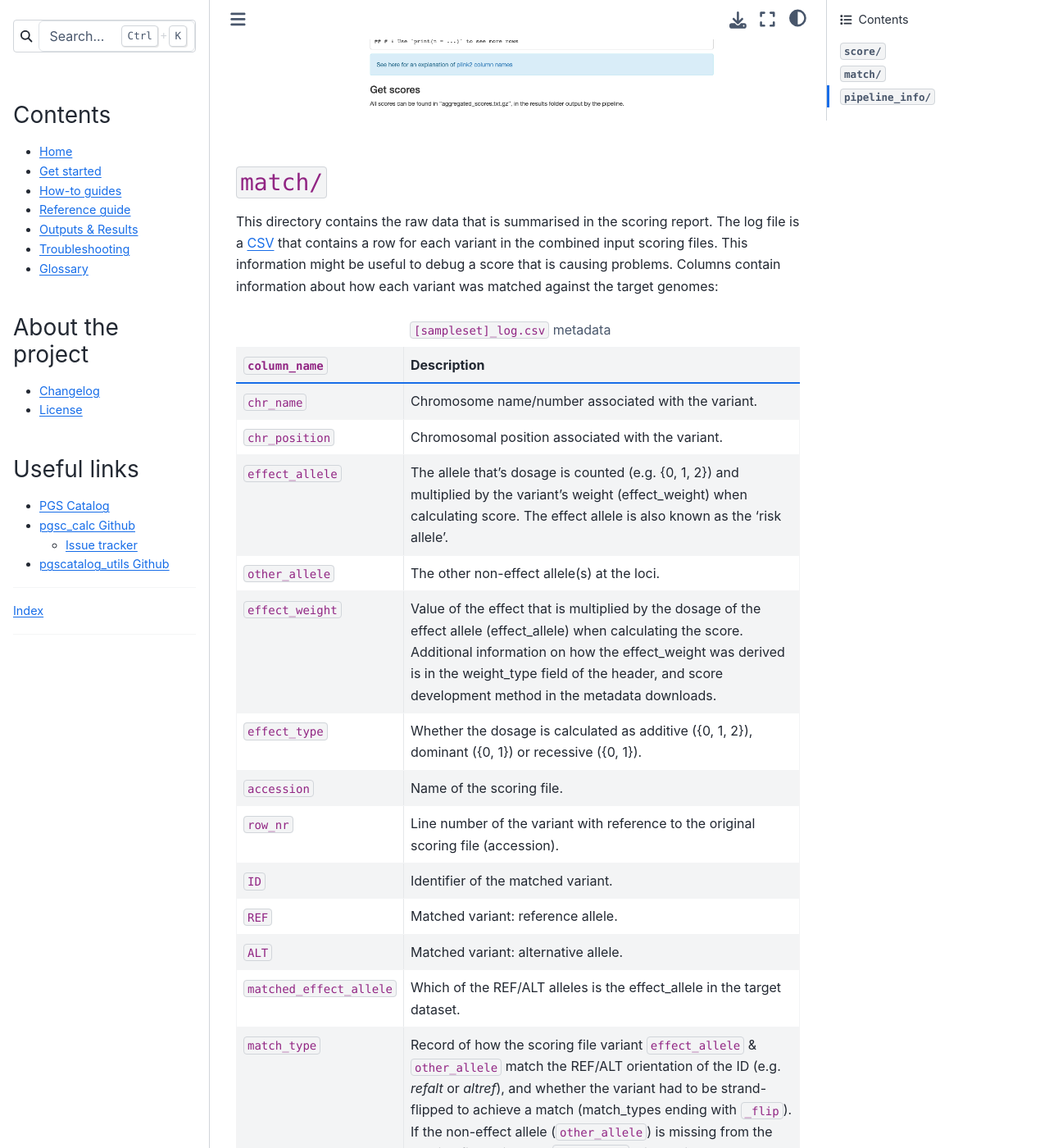
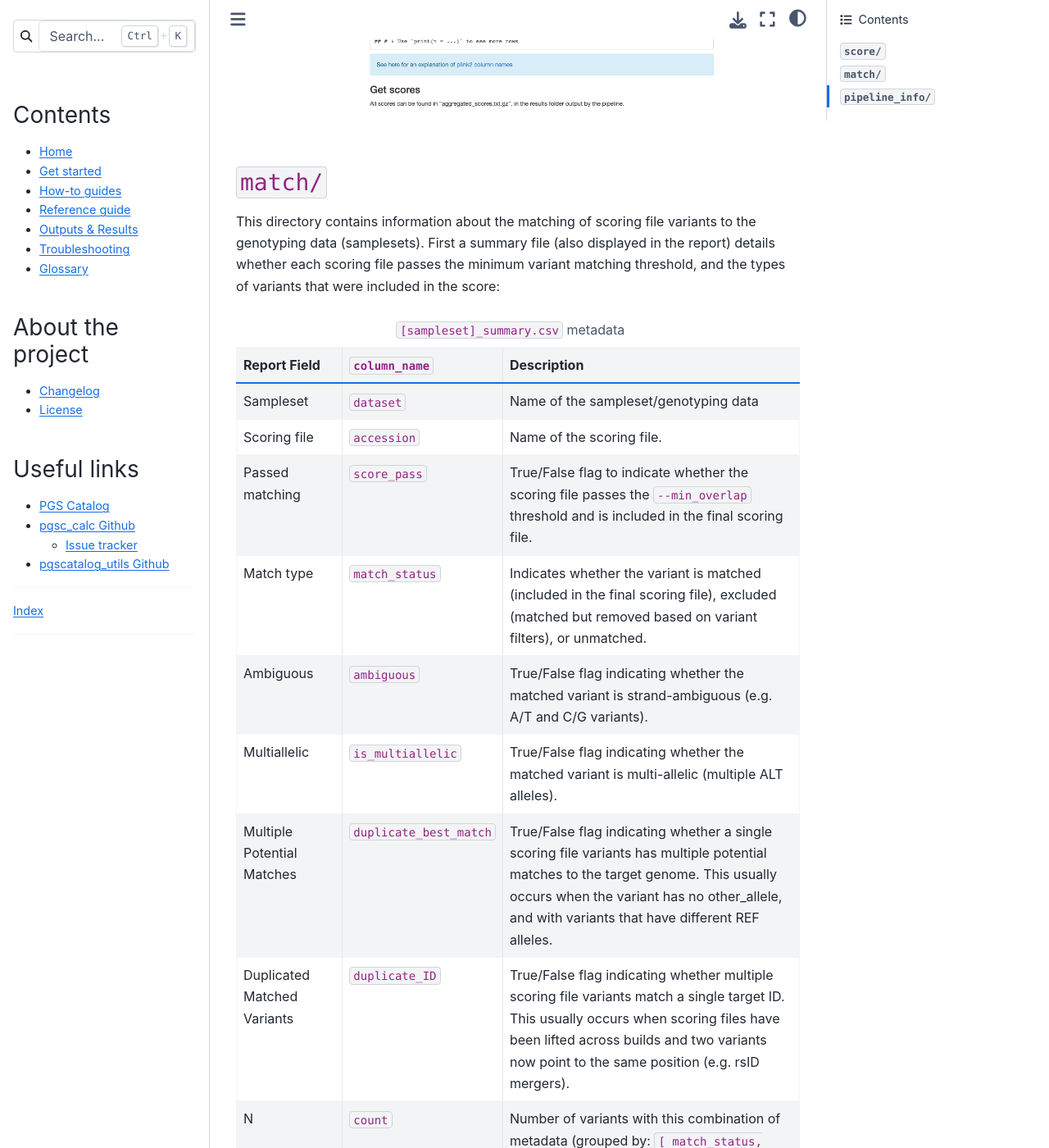
Before and after one commit to PGScatalog/pgsc_calc, a Sphinx documentation site: the page built from docs/output.rst, in a window 1280 px wide and 1400 px high, scrolled down 2365 px. Shown: the whole window at 82% size. Built offline with Sphinx 7.4.7 and the Sphinx Book theme 1.1.4, drawn with Linux system fonts in a browser that asks for light colours; some of the changed text lies outside the part shown.

Commit message:
Edit match table metadata

```diff
--- a/docs/output.rst
+++ b/docs/output.rst
@@ -52,7 +52,7 @@ each scoring file match with target sampleset(s). The first table provides a sum
 number and percentage of variants within each score that have been matched, and whether that
 score passed the ``--min_overlap`` threshold (Passed Matching column) for calculation. The second
 table provides a more detailed summary of variant matches broken down by types of variants (strand ambiguous,
-multi-allelic, duplicates) for the matched and unmatched variants (see ``match/`` section for details):
+multi-allelic, duplicates) for the matched, excluded, and unmatched variants (see ``match/`` section for details):
 
 .. image:: screenshots/Report_2_VariantMatching.png
     :width: 600
@@ -70,19 +70,71 @@ multiple dataset(s):
 ``match/``
 ----------
 
-This directory contains the raw data that is summarised in the scoring
-report. The log file is a :term:`CSV` that contains a row for each variant in
-the combined input scoring files. This information might be useful to debug a
+This directory contains information about the matching of scoring file variants to
+the genotyping data (samplesets). First a summary file (also displayed in the report)
+details whether each scoring file passes the minimum variant matching threshold, and
+the types of variants that were included in the score:
+
+.. list-table:: ``[sampleset]_summary.csv`` metadata
+    :widths: 20, 20, 60
+    :header-rows: 1
+
+    * - Report Field
+      - ``column_name``
+      - Description
+    * - Sampleset
+      - ``dataset``
+      - Name of the sampleset/genotyping data
+    * - Scoring file
+      - ``accession``
+      - Name of the scoring file.
+    * - Passed matching
+      - ``score_pass``
+      - True/False flag to indicate whether the scoring file passes the ``--min_overlap`` threshold
+        and is included in the final scoring file.
+    * - Match type
+      - ``match_status``
+      - Indicates whether the variant is matched (included in the final scoring file),
+        excluded (matched but removed based on variant filters), or unmatched.
+    * - Ambiguous
+      - ``ambiguous``
+      - True/False flag indicating whether the matched variant is strand-ambiguous (e.g. A/T and C/G variants).
+    * - Multiallelic
+      - ``is_multiallelic``
+      - True/False flag indicating whether the matched variant is multi-allelic (multiple ALT alleles).
+    * - Multiple Potential Matches
+      - ``duplicate_best_match``
+      - True/False flag indicating whether a single scoring file variants has multiple potential matches to the target genome.
+        This usually occurs when the variant has no other_allele, and with variants that have different REF alleles.
+    * - Duplicated Matched Variants
+      - ``duplicate_ID``
+      - True/False flag indicating whether multiple scoring file variants match a single target ID. This usually occurs
+        when scoring files have been lifted across builds and two variants now point to the same position (e.g. rsID mergers).
+    * - N
+      - ``count``
+      - Number of variants with this combination of metadata (grouped by: ``[ match_status, ambiguous, is_multiallelic,
+        duplicate_best_match, duplicate_ID]``
+    * - percent
+      - ``percent``
+      - Percent of the scoring file's variants that have the combination of metadata in count.
+
+
+The log file is a :term:`CSV` that contains all possible matches
+for each variant in the combined input scoring files. This information is useful to debug a
 score that is causing problems. Columns contain information about how each
 variant was matched against the target genomes:
 
 
-.. list-table:: ``[sampleset]_log.csv`` metadata
+.. list-table:: ``[sampleset]_log.csv.gz`` metadata
     :widths: 20, 80
     :header-rows: 1
 
     * - ``column_name``
       - Description
+    * - ``row_nr``
+      - Line number of the variant with reference to the original scoring file (accession).
+    * - ``accession``
+      - Name of the scoring file.
     * - ``chr_name``
       - Chromosome name/number associated with the variant.
     * - ``chr_position``
@@ -98,10 +150,6 @@ variant was matched against the target genomes:
         field of the header, and score development method in the metadata downloads.
     * - ``effect_type``
       - Whether the dosage is calculated as additive ({0, 1, 2}), dominant ({0, 1}) or recessive ({0, 1}).
-    * - ``accession``
-      - Name of the scoring file.
-    * - ``row_nr``
-      - Line number of the variant with reference to the original scoring file (accession).
     * - ``ID``
       - Identifier of the matched variant.
     * - ``REF``
@@ -120,17 +168,17 @@ variant was matched against the target genomes:
       - True/False flag indicating whether the matched variant is multi-allelic (multiple ALT alleles).
     * - ``ambiguous``
       - True/False flag indicating whether the matched variant is strand-ambiguous (e.g. A/T and C/G variants).
-    * - ``duplicate``
+    * - ``duplicate_best_match``
+      - True/False flag indicating whether a single scoring file variants has multiple potential matches to the target genome.
+        This usually occurs when the variant has no other_allele, and with variants that have different REF alleles.
+    * - ``duplicate_ID``
       - True/False flag indicating whether multiple scoring file variants match a single target ID.
-    * - ``best_match``
-      - True/False flag indicating whether this candidate match is the best match for the scoring file variant (accession/row_nr).
+    * - ``match_status``
+      - Indicates whether the variant is matched (included in the final scoring file), excluded (matched but removed
+        based on variant filters), not_best (a different match candidate was selected for this scoring file variant),
+        or unmatched.
     * - ``dataset``
       - Name of the sampleset/genotyping data.
-    * - ``match_pass``
-      - True/False flag indicating whether the current accession was included in the final scoring file(s).
-    * - ``match_rate``
-      - Percentage of variants in the current accession that match the target dataset, combined with minimum
-        overlap flag to determine match_pass.
 
 
 Processed scoring files are also present in this directory. Briefly, variants in
```
